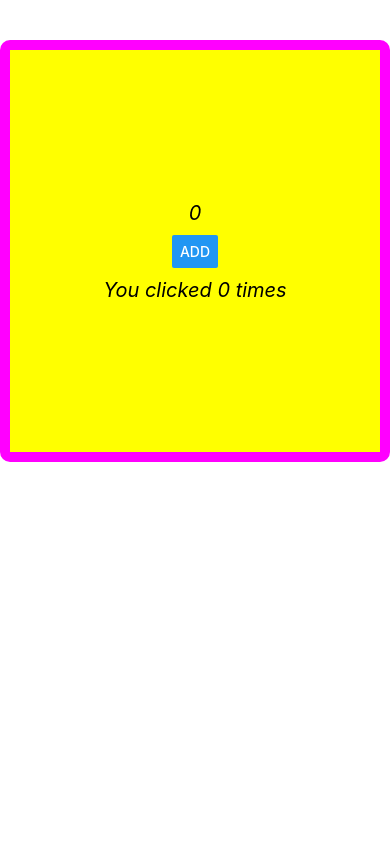
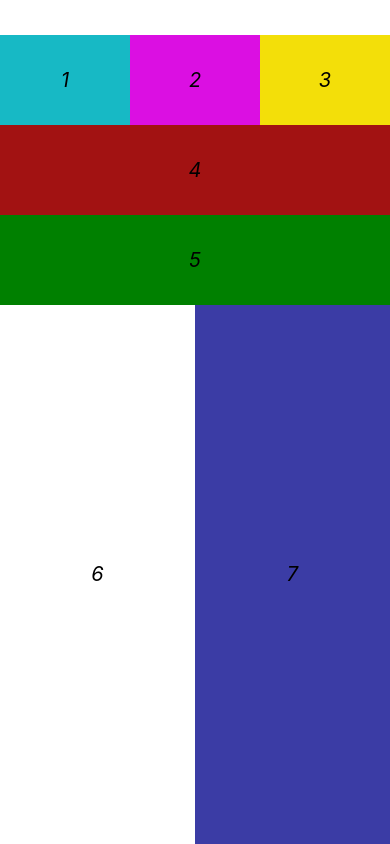
Before and after one commit to phungminhhieu1206/doc_react_native_2022, a React Native app: screen / in a window 390 px wide. Built offline with nearby package versions, Linux system fonts and the light colour scheme.

Commit message:
04-style-flex exercise

```diff
--- a/App.js
+++ b/App.js
@@ -1,53 +1,100 @@
+/* eslint-disable react-native/no-inline-styles */
 import React, {useState} from 'react';
 import {Button, StatusBar, StyleSheet, Text, View} from 'react-native';
 
 const App = () => {
-  const [number, setNumber] = useState(0);
-  const [timeClick, setTimeClick] = useState(0);
-
-  const onClickHandler = () => {
-    setNumber(number + 5);
-    setTimeClick(timeClick + 1);
-  };
-
   return (
-    <>
-      <StatusBar barStyle="dark-content" />
-      <View style={styles.body}>
-        <Text style={styles.text}>{number}</Text>
-        <Button title="ADD" onPress={onClickHandler} style={styles.button} />
-        <Text style={styles.text}>You clicked {timeClick} times</Text>
+    <View style={styles.body}>
+      <View style={[styles.view1, {flexDirection: 'row'}]}>
+        <View
+          style={{
+            backgroundColor: '#17b9c5',
+            justifyContent: 'center',
+            alignItems: 'center',
+            flex: 1,
+          }}>
+          <Text style={styles.text}>1</Text>
+        </View>
+        <View
+          style={{
+            backgroundColor: '#db0fe2',
+            justifyContent: 'center',
+            alignItems: 'center',
+            flex: 1,
+          }}>
+          <Text style={styles.text}>2</Text>
+        </View>
+        <View
+          style={{
+            backgroundColor: '#f3df09',
+            justifyContent: 'center',
+            alignItems: 'center',
+            flex: 1,
+          }}>
+          <Text style={styles.text}>3</Text>
+        </View>
       </View>
-    </>
+      <View style={styles.view2}>
+        <Text style={styles.text}>4</Text>
+      </View>
+      <View style={styles.view3}>
+        <Text style={styles.text}>5</Text>
+      </View>
+      <View style={[styles.view4, {flexDirection: 'row'}]}>
+        <View
+          style={{
+            backgroundColor: '#ffffff',
+            justifyContent: 'center',
+            alignItems: 'center',
+            flex: 1,
+          }}>
+          <Text style={styles.text}>6</Text>
+        </View>
+        <View
+          style={{
+            backgroundColor: '#3b3ca5',
+            justifyContent: 'center',
+            alignItems: 'center',
+            flex: 1,
+          }}>
+          <Text style={styles.text}>7</Text>
+        </View>
+      </View>
+    </View>
   );
 };
 
 const styles = StyleSheet.create({
   body: {
-    width: '100%',
-    height: '50%',
-    backgroundColor: '#ffff00',
+    flex: 1,
+    backgroundColor: '#ffffff',
+    alignItems: 'stretch', // center, stretch
+    justifyContent: 'center',
+    marginTop: 35,
+  },
+  view1: {
+    flex: 1,
+  },
+  view2: {
+    flex: 1,
+    backgroundColor: '#a21212',
     alignItems: 'center',
     justifyContent: 'center',
-    borderWidth: 10,
-    borderColor: '#ff00ff',
-    borderRadius: 10,
-    marginBottom: 40,
-    marginTop: 40,
+  },
+  view3: {
+    flex: 1,
+    backgroundColor: 'green',
+    alignItems: 'center',
+    justifyContent: 'center',
+  },
+  view4: {
+    flex: 6,
   },
   text: {
     fontSize: 20,
     fontStyle: 'italic',
     margin: 10,
   },
-  button: {
-    borderWidth: 1,
-    borderColor: '#000000',
-    backgroundColor: 'orange',
-    color: 'orange',
-    width: 150,
-    height: 60,
-  },
 });
 
 export default App;
```
